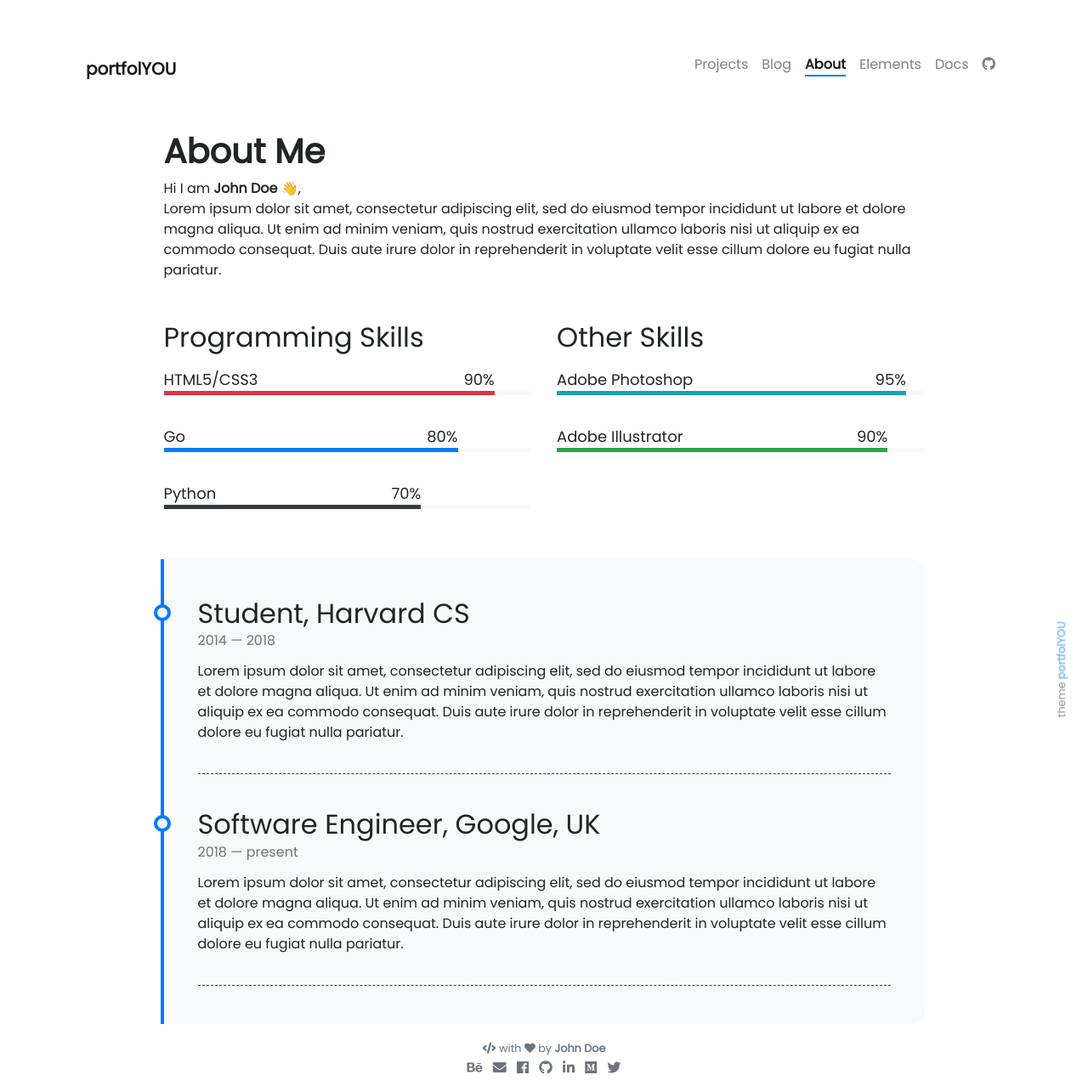
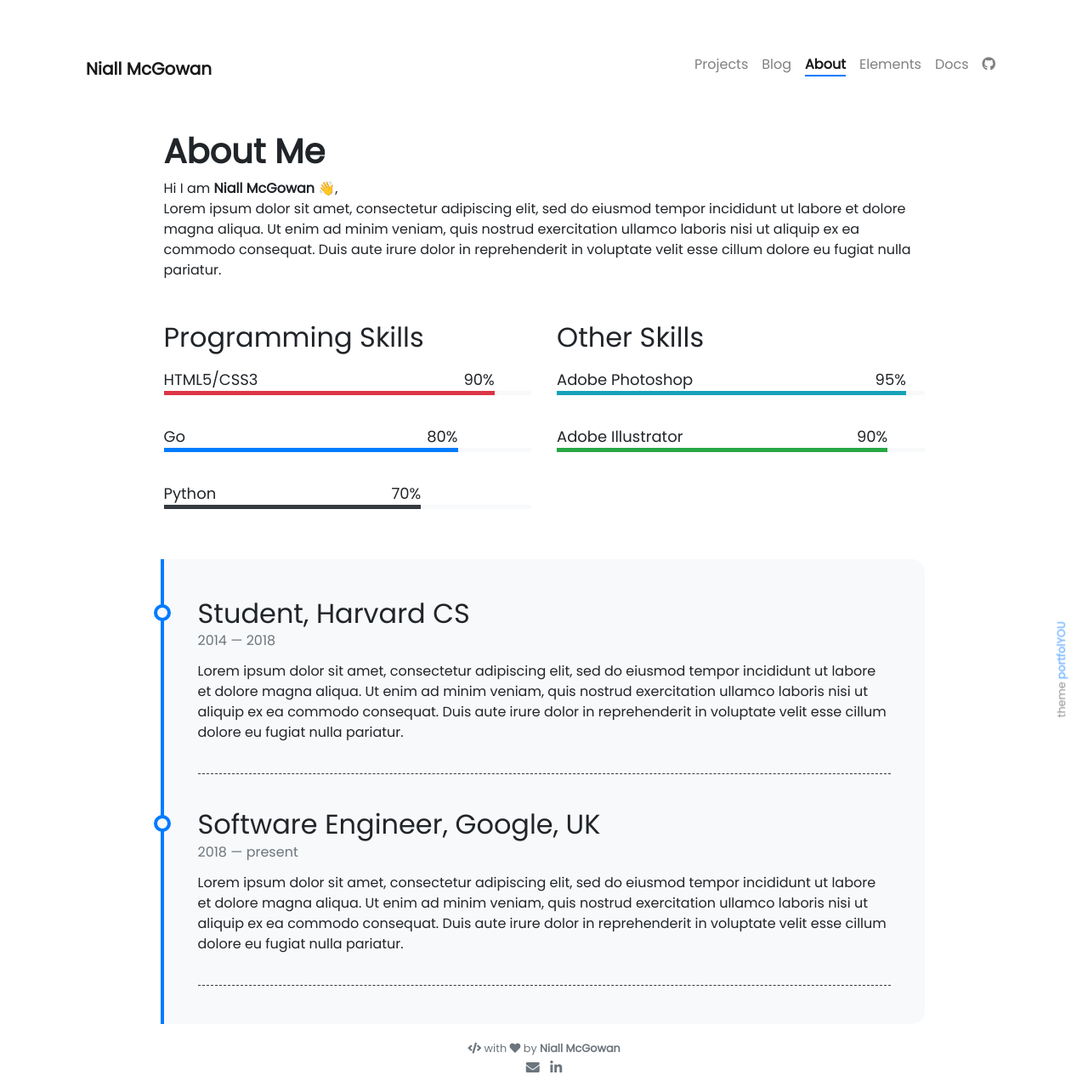
Before and after one commit to niall-mcgowan/niall-mcgowan.github.io, a Jekyll site: the page built from pages/about.md, in a window 1280 px wide. Shown: the whole page at 85% size. Built offline with Jekyll 4.4.1, drawn with Linux system fonts in a browser that asks for light colours; nearby versions of some CDN libraries; emoji names are drawn with the system emoji font.

Commit message:
Update _config.yml

```diff
--- a/_config.yml
+++ b/_config.yml
@@ -1,9 +1,7 @@
 ### Site Settings ###
-title               : portfolYOU
+title               : Niall McGowan
 description         : >-
-                      "I turn coffee :coffee: into code,
-                      use tabs over spaces
-                      and never broke production."
+                      "I mess with things to make them more secure"
 baseurl             : "/website"                     # Change to empty quotes if you are hosting your site at <your-username>.github.io directly
 repository          : YoussefRaafatNasry/portfolYOU     # Change to <your-username>/<your-username>.github.io (or remove it if you don't need remote projects)
 remote_theme        : YoussefRaafatNasry/portfolYOU
@@ -24,23 +22,23 @@ nav_exclude:                                            # The following paths ar
 
 ### Author Info ###
 author:
-  name              : John Doe
-  image             : https://bit.ly/2KCvgVJ
-  behance           : your_username
+  name              : Niall McGowan
+  image             : https://website-assetsnm.s3.eu-west-2.amazonaws.com/profilepicture.png
+# behance           : your_username
 # dribbble          : your_username
-  email             : username@domain.com
-  facebook          : your_username
-  github            : your_username
+  email             : hello@niallmcgowan.com
+# facebook          : your_username
+# github            : your_username
 # gitlab            : your_username
 # instagram         : your_username
-  linkedin          : your_username
-  medium            : your_username
+  linkedin          : nialltmcgowan
+# medium            : your_username
 # soundcloud        : your_username
 # spotify           : your_username
 # stackoverflow     : your_user_id
 # tumblr            : your_username.tumblr.com
 # twitch            : your_username
-  twitter           : your_username
+# twitter           : your_username
 # vimeo             : your_username
 # youtube           : your_channel_name
 
```
